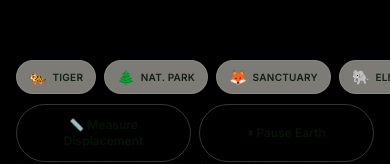
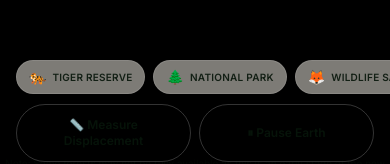
Before and after one commit to g4mt2fch8w-code/geo-globe, a React (Vite) app: page /globe in a window 390 px wide. Shown: the part 650-814 px from the top of the page. Built offline with nearby package versions, Linux system fonts and the light colour scheme; a web font is replaced by a local one.

Commit message:
style: use full text labels in mobile horizontal legend

```diff
--- a/src/components/GlobeViewer.tsx
+++ b/src/components/GlobeViewer.tsx
@@ -279,22 +279,22 @@ export const GlobeViewer: React.FC<GlobeViewerProps> = ({
       >
         <div className="flex gap-2 min-w-max">
           <div className="flex items-center gap-1.5 bg-ink/50 backdrop-blur-md px-3 py-1.5 rounded-full border border-white/10 shadow-emerald">
-            <span className="text-sm">🐅</span><span className="text-[10px] font-bold text-fog/90 uppercase tracking-wide">Tiger</span>
+            <span className="text-sm">🐅</span><span className="text-[10px] font-bold text-fog/90 uppercase tracking-wide">Tiger Reserve</span>
           </div>
           <div className="flex items-center gap-1.5 bg-ink/50 backdrop-blur-md px-3 py-1.5 rounded-full border border-white/10 shadow-emerald">
-            <span className="text-sm">🌲</span><span className="text-[10px] font-bold text-fog/90 uppercase tracking-wide">Nat. Park</span>
+            <span className="text-sm">🌲</span><span className="text-[10px] font-bold text-fog/90 uppercase tracking-wide">National Park</span>
           </div>
           <div className="flex items-center gap-1.5 bg-ink/50 backdrop-blur-md px-3 py-1.5 rounded-full border border-white/10 shadow-emerald">
-            <span className="text-sm">🦊</span><span className="text-[10px] font-bold text-fog/90 uppercase tracking-wide">Sanctuary</span>
+            <span className="text-sm">🦊</span><span className="text-[10px] font-bold text-fog/90 uppercase tracking-wide">Wildlife Sanctuary</span>
           </div>
           <div className="flex items-center gap-1.5 bg-ink/50 backdrop-blur-md px-3 py-1.5 rounded-full border border-white/10 shadow-emerald">
-            <span className="text-sm">🐘</span><span className="text-[10px] font-bold text-fog/90 uppercase tracking-wide">Elephant</span>
+            <span className="text-sm">🐘</span><span className="text-[10px] font-bold text-fog/90 uppercase tracking-wide">Elephant Reserve</span>
           </div>
           <div className="flex items-center gap-1.5 bg-ink/50 backdrop-blur-md px-3 py-1.5 rounded-full border border-white/10 shadow-emerald">
-            <span className="text-sm">🌿</span><span className="text-[10px] font-bold text-fog/90 uppercase tracking-wide">Biosphere</span>
+            <span className="text-sm">🌿</span><span className="text-[10px] font-bold text-fog/90 uppercase tracking-wide">Biosphere Reserve</span>
           </div>
           <div className="flex items-center gap-1.5 bg-ink/50 backdrop-blur-md px-3 py-1.5 rounded-full border border-white/10 shadow-emerald">
-            <span className="text-sm">💧</span><span className="text-[10px] font-bold text-fog/90 uppercase tracking-wide">Ramsar</span>
+            <span className="text-sm">💧</span><span className="text-[10px] font-bold text-fog/90 uppercase tracking-wide">Ramsar Site</span>
           </div>
         </div>
       </div>
```
